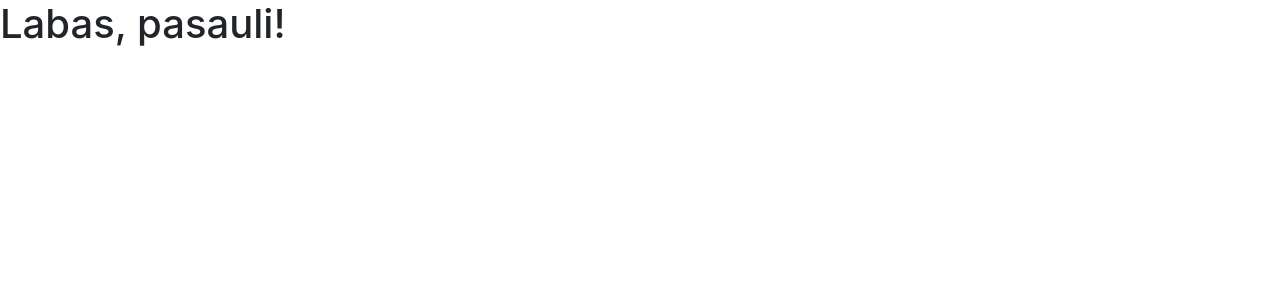
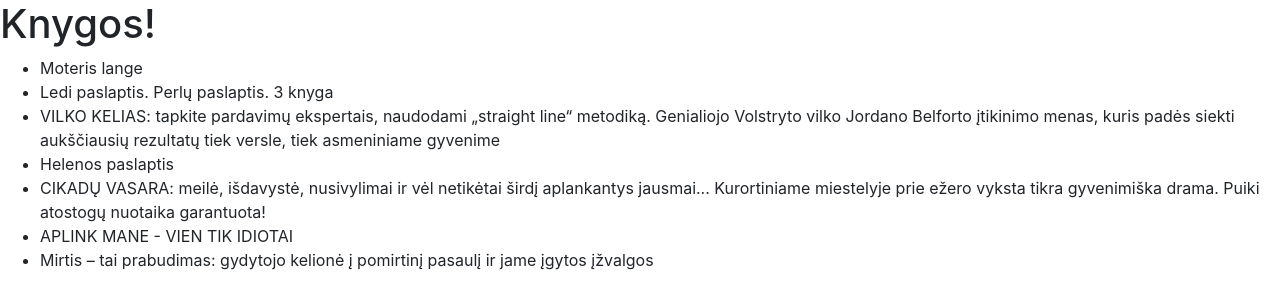
Before and after one commit to vygandas/javascript-pagrindai-labas-pasauli, a website built with webpack: page webpack_projektas/index.html in a window 1280 px wide. Built offline with nearby package versions, Linux system fonts and the light colour scheme.

Commit message:
knygu sarasas dome

```diff
--- a/webpack_projektas/index.html
+++ b/webpack_projektas/index.html
@@ -8,7 +8,8 @@
     <title>Labas, pasauli!</title>
   </head>
   <body>
-    <h1>Labas, pasauli!</h1>
+    <h1>Knygos!</h1>
+    <ul id="booksList"></ul>
     <script src="dist/bundle.js"></script>
   </body>
 </html>
--- a/webpack_projektas/src/index.js
+++ b/webpack_projektas/src/index.js
@@ -7,9 +7,12 @@
       let knygos = response.data;
       console.log(knygos);
       console.log(knygos.length);
-
+      const booksListWrapper = document.getElementById('booksList');
       knygos.map(function(k) {
         console.log('Pavadinimas', k.title);
+        const bookElement = document.createElement('li');
+        bookElement.appendChild(document.createTextNode(k.title));
+        booksListWrapper.appendChild(bookElement);
       });
     })
     .catch(function (error) {
```
